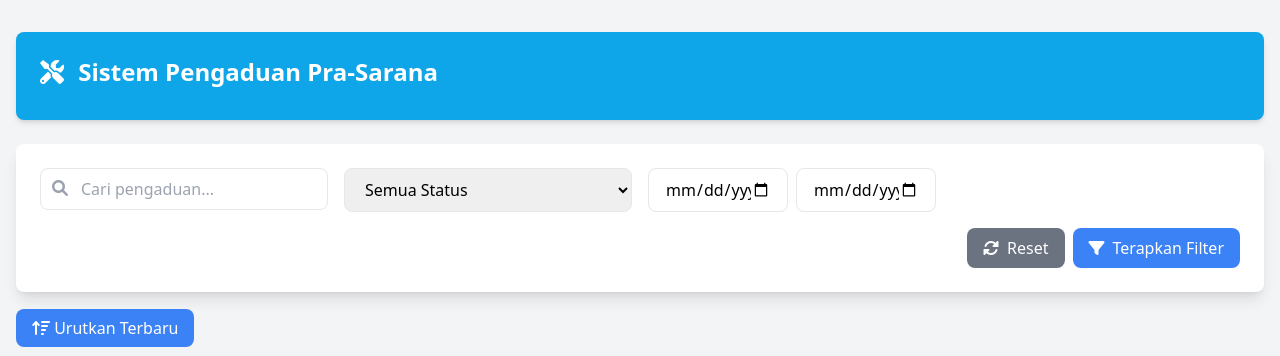
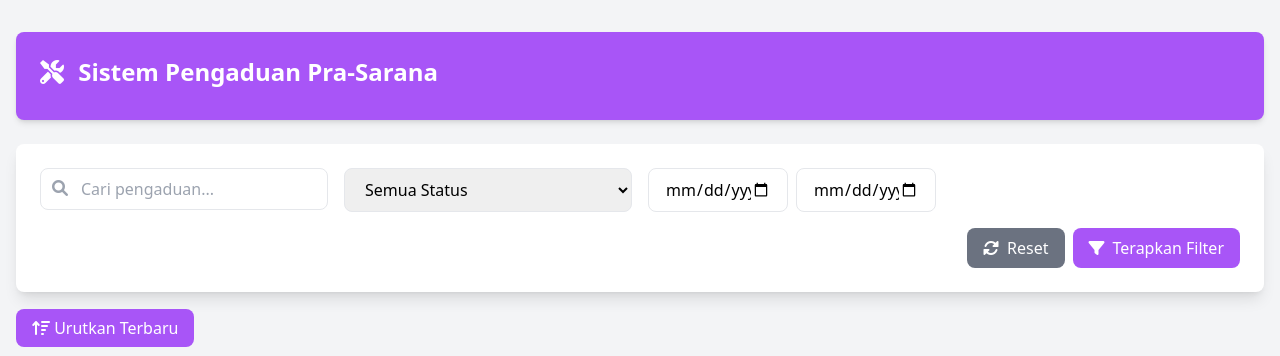
Before and after one commit to veroxciro/pengaduan, a PHP site: page /pengaduandigital/pages/operator/prasaranaop.php in a window 1280 px wide. Shown: the top 356 px of the page. Run offline with PHP 8.4, Linux system fonts and the light colour scheme; data that the repository does not hold is empty; some libraries are stand-ins or nearby versions.

Commit message:
Update prasaranaop.php v2

```diff
--- a/pages/operator/prasaranaop.php
+++ b/pages/operator/prasaranaop.php
@@ -66,7 +66,7 @@ $result = mysqli_query($conn, $query);
 <body class="bg-gray-100">
     <div class="container mx-auto px-4 py-8">
         <!-- Header -->
-        <div class="bg-sky-500 rounded-lg shadow-md p-6 mb-6">
+        <div class="bg-purple-500 rounded-lg shadow-md p-6 mb-6">
             <h1 class="text-2xl font-bold text-white mb-2">
                 <i class="fas fa-tools mr-2"></i>
                 Sistem Pengaduan Pra-Sarana
@@ -106,7 +106,7 @@ $result = mysqli_query($conn, $query);
                     <a href="indexoperator.php?page=prasarana" class="px-4 py-2 bg-gray-500 text-white rounded-lg hover:bg-gray-600 transition-colors">
                         <i class="fas fa-sync-alt mr-2"></i>Reset
                     </a>
-                    <button type="submit" class="px-4 py-2 bg-blue-500 text-white rounded-lg hover:bg-blue-600 transition-colors">
+                    <button type="submit" class="px-4 py-2 bg-purple-500 text-white rounded-lg hover:bg-blue-600 transition-colors">
                         <i class="fas fa-filter mr-2"></i>Terapkan Filter
                     </button>
                 </div>
@@ -115,7 +115,7 @@ $result = mysqli_query($conn, $query);
 
         <!-- Tombol Toggle Urutan -->
         <div class="mb-4">
-            <a href="?page=prasarana&search=<?php echo urlencode($search); ?>&status=<?php echo $status_filter; ?>&date_from=<?php echo $date_from; ?>&date_to=<?php echo $date_to; ?>&order=<?php echo $order === 'ASC' ? 'DESC' : 'ASC'; ?>" class="px-4 py-2 bg-blue-500 text-white rounded-lg hover:bg-blue-600 transition-colors">
+            <a href="?page=prasarana&search=<?php echo urlencode($search); ?>&status=<?php echo $status_filter; ?>&date_from=<?php echo $date_from; ?>&date_to=<?php echo $date_to; ?>&order=<?php echo $order === 'ASC' ? 'DESC' : 'ASC'; ?>" class="px-4 py-2 bg-purple-500 text-white rounded-lg hover:bg-blue-600 transition-colors">
                 <i class="fas fa-sort-amount-<?php echo $order === 'ASC' ? 'down' : 'up'; ?>"></i> Urutkan <?php echo $order === 'ASC' ? 'Terlama' : 'Terbaru'; ?>
             </a>
         </div>
```
